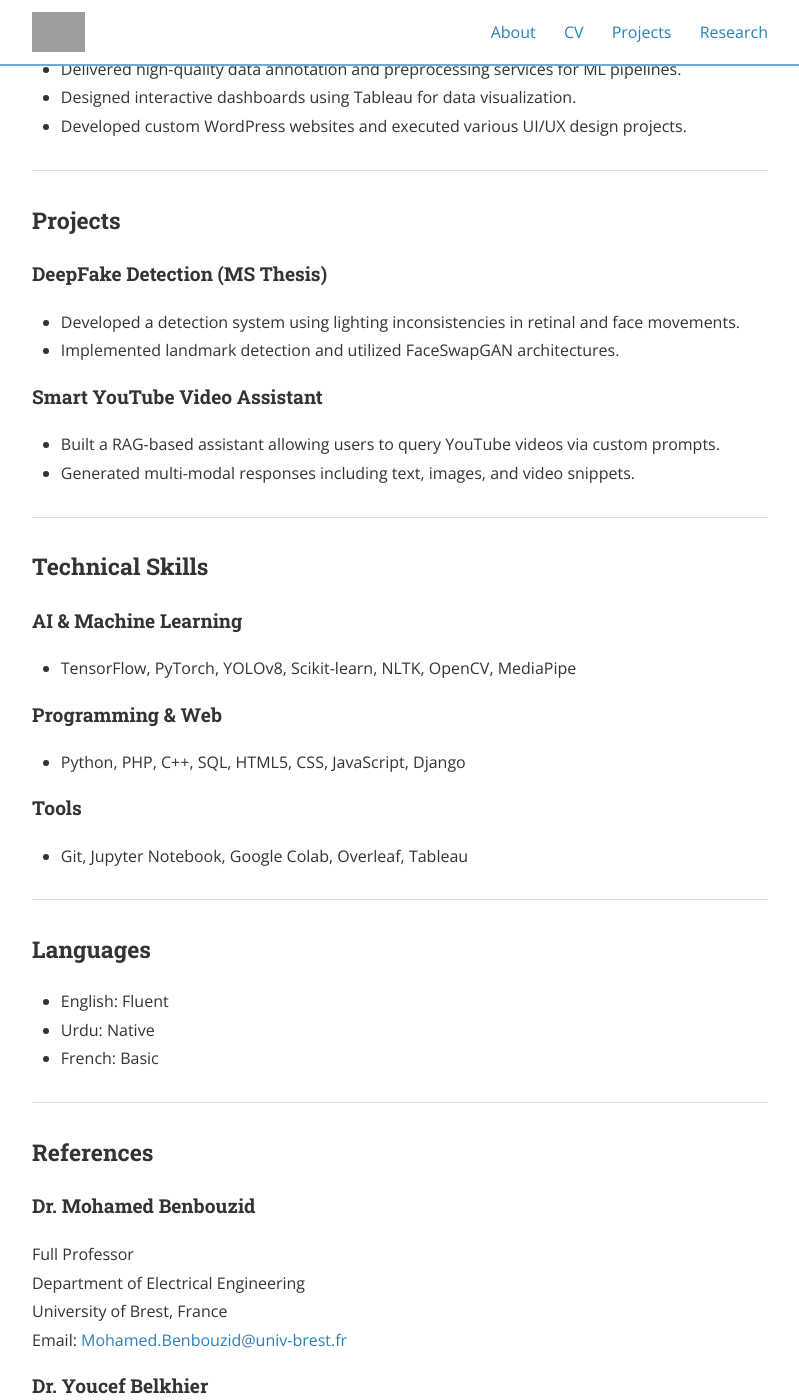
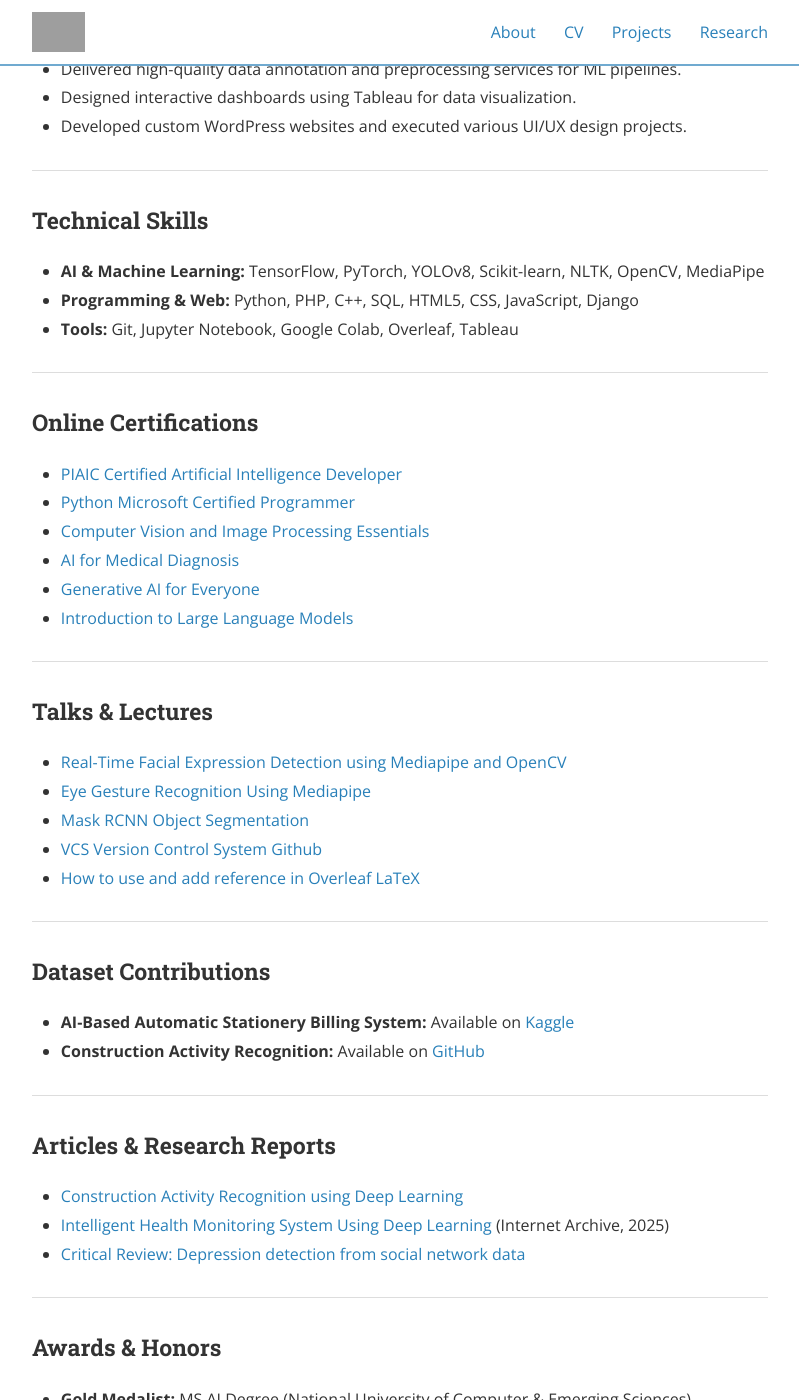
Before and after one commit to Ehsaanali/Ehsaanali.github.io, a Jekyll site: the page built from cv.md, in a window 1280 px wide and 1400 px high, scrolled down 1301 px. Shown: the whole window, without its empty margins (240-1039 px from the left). Built offline with Jekyll 4.4.1, drawn with Linux system fonts in a browser that asks for light colours; nearby versions of some CDN libraries; some of the changed text lies outside the part shown; grey boxes are pictures that could not be loaded.

Commit message:
Update cv.md

```diff
--- a/cv.md
+++ b/cv.md
@@ -86,63 +86,74 @@ nav_order: 2
 
 <hr>
 
-<h3>Projects</h3>
-
-<h4>DeepFake Detection (MS Thesis)</h4>
+<h3>Technical Skills</h3>
 <ul>
-  <li>Developed a detection system using lighting inconsistencies in retinal and face movements.</li>
-  <li>Implemented landmark detection and utilized FaceSwapGAN architectures.</li>
-</ul>
-
-<h4>Smart YouTube Video Assistant</h4>
-<ul>
-  <li>Built a RAG-based assistant allowing users to query YouTube videos via custom prompts.</li>
-  <li>Generated multi-modal responses including text, images, and video snippets.</li>
+  <li><b>AI & Machine Learning:</b> TensorFlow, PyTorch, YOLOv8, Scikit-learn, NLTK, OpenCV, MediaPipe</li>
+  <li><b>Programming & Web:</b> Python, PHP, C++, SQL, HTML5, CSS, JavaScript, Django</li>
+  <li><b>Tools:</b> Git, Jupyter Notebook, Google Colab, Overleaf, Tableau</li>
 </ul>
 
 <hr>
 
-<h3>Technical Skills</h3>
-
-<h4>AI & Machine Learning</h4>
+<h3>Online Certifications</h3>
 <ul>
-  <li>TensorFlow, PyTorch, YOLOv8, Scikit-learn, NLTK, OpenCV, MediaPipe</li>
-</ul>
-
-<h4>Programming & Web</h4>
-<ul>
-  <li>Python, PHP, C++, SQL, HTML5, CSS, JavaScript, Django</li>
-</ul>
-
-<h4>Tools</h4>
-<ul>
-  <li>Git, Jupyter Notebook, Google Colab, Overleaf, Tableau</li>
+  <li><a href="https://www.linkedin.com/feed/update/urn:li:activity:7049437498925625344/" target="_blank">PIAIC Certified Artificial Intelligence Developer</a></li>
+  <li><a href="https://media.licdn.com/dms/image/C4E2DAQFzi0UFVBwwBA/profile-treasury-image-shrink_800_800/0/1643718692752?e=1704398400&v=beta&t=s2KW-_DUW-7rZw-4iOjjnCx9zQDWX53qLyHgfVPJoUY" target="_blank">Python Microsoft Certified Programmer</a></li>
+  <li><a href="https://www.credly.com/badges/677682ae-1b24-4d9a-ad53-71d2f2c35368/linked_in_profile" target="_blank">Computer Vision and Image Processing Essentials</a></li>
+  <li><a href="https://coursera.org/share/9c6a63f4ed1046df6c269631e6abff28" target="_blank">AI for Medical Diagnosis</a></li>
+  <li><a href="https://www.coursera.org/account/accomplishments/certificate/TEAROE8E9ZWY/" target="_blank">Generative AI for Everyone</a></li>
+  <li><a href="https://www.coursera.org/account/accomplishments/verify/BEYXLZZ5Y9H7/" target="_blank">Introduction to Large Language Models</a></li>
 </ul>
 
 <hr>
 
-<h3>Languages</h3>
+<h3>Talks & Lectures</h3>
 <ul>
-  <li>English: Fluent</li>
-  <li>Urdu: Native</li>
-  <li>French: Basic</li>
+  <li><a href="https://www.youtube.com/watch?v=1RVmdhWR66E" target="_blank">Real-Time Facial Expression Detection using Mediapipe and OpenCV</a></li>
+  <li><a href="https://www.youtube.com/watch?v=GdyYdTQ4iD0" target="_blank">Eye Gesture Recognition Using Mediapipe</a></li>
+  <li><a href="https://www.youtube.com/watch?v=fO5K0uc5zww" target="_blank">Mask RCNN Object Segmentation</a></li>
+  <li><a href="https://www.youtube.com/watch?v=AXqlx3keGgY" target="_blank">VCS Version Control System Github</a></li>
+  <li><a href="https://www.youtube.com/watch?v=8obqbKqweV8" target="_blank">How to use and add reference in Overleaf LaTeX</a></li>
+</ul>
+
+<hr>
+
+<h3>Dataset Contributions</h3>
+<ul>
+  <li><b>AI-Based Automatic Stationery Billing System:</b> Available on <a href="https://www.kaggle.com/datasets/ehsaanali/stationerydataset" target="_blank">Kaggle</a></li>
+  <li><b>Construction Activity Recognition:</b> Available on <a href="https://github.com/Ehsaanali/Construction-Activity-Recognition-using-deep-learning/tree/main/Custom%20Dataset" target="_blank">GitHub</a></li>
+</ul>
+
+<hr>
+
+<h3>Articles & Research Reports</h3>
+<ul>
+  <li><a href="https://medium.com/@ehsaanalinagyal/construction-activity-recognition-using-deep-learning-ed4e63aeb6a1" target="_blank">Construction Activity Recognition using Deep Learning</a></li>
+  <li><a href="https://archive.org/details/intelligent-health-monitoring-system-using-deep-learning" target="_blank">Intelligent Health Monitoring System Using Deep Learning</a> (Internet Archive, 2025)</li>
+  <li><a href="https://medium.com/@ehsaanalinagyal/critical-review-on-paper-titled-depression-detection-from-social-network-data-using-machine-7ea5d8bc5c90" target="_blank">Critical Review: Depression detection from social network data</a></li>
+</ul>
+
+<hr>
+
+<h3>Awards & Honors</h3>
+<ul>
+  <li><b>Gold Medalist:</b> MS AI Degree (National University of Computer & Emerging Sciences).</li>
+  <li><b>Fully Funded PhD Scholarship:</b> October 2025, Université de Bretagne Occidentale.</li>
+  <li><b>IGNITE NGIRI Grant:</b> Awarded for Final Year Projects 2020-21.</li>
 </ul>
 
 <hr>
 
 <h3>References</h3>
-
-<h4>Dr. Mohamed Benbouzid</h4>
-<p>
-  Full Professor<br>
-  Department of Electrical Engineering<br>
-  University of Brest, France<br>
-  Email: <a href="mailto:Mohamed.Benbouzid@univ-brest.fr">Mohamed.Benbouzid@univ-brest.fr</a>
-</p>
-
-<h4>Dr. Youcef Belkhier</h4>
-<p>
-  Associate Professor<br>
-  University of Brest, France<br>
-  Email: <a href="mailto:youcef.belkhier@univ-brest.fr">youcef.belkhier@univ-brest.fr</a>
-</p>
+<div style="display: flex; justify-content: space-between; flex-wrap: wrap;">
+  <div>
+    <h4>Dr. Mohamed Benbouzid</h4>
+    <p>Full Professor, University of Brest<br>
+    Email: <a href="mailto:Mohamed.Benbouzid@univ-brest.fr">Mohamed.Benbouzid@univ-brest.fr</a></p>
+  </div>
+  <div>
+    <h4>Dr. Youcef Belkhier</h4>
+    <p>Associate Professor, University of Brest<br>
+    Email: <a href="mailto:youcef.belkhier@univ-brest.fr">youcef.belkhier@univ-brest.fr</a></p>
+  </div>
+</div>
```
